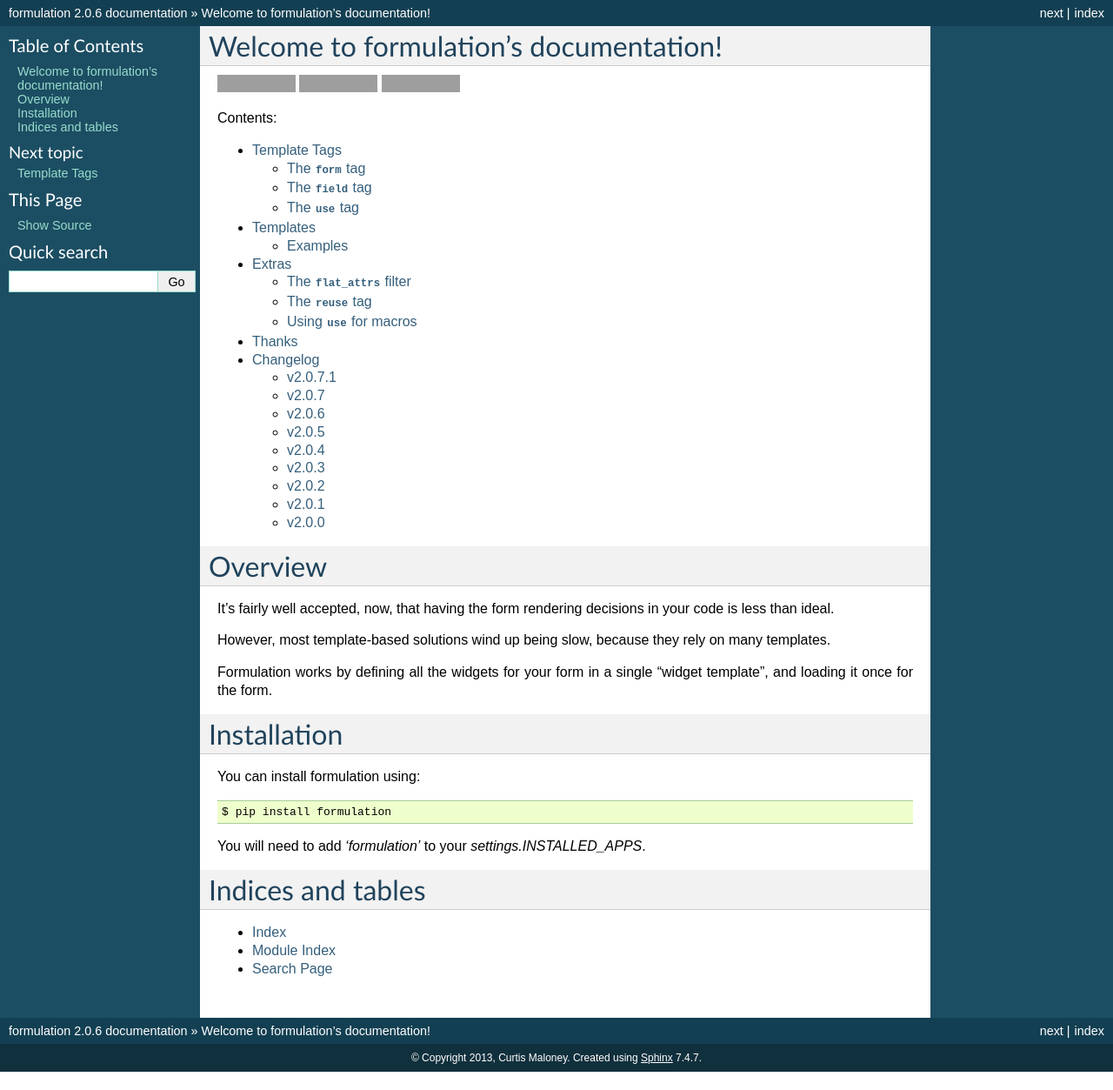
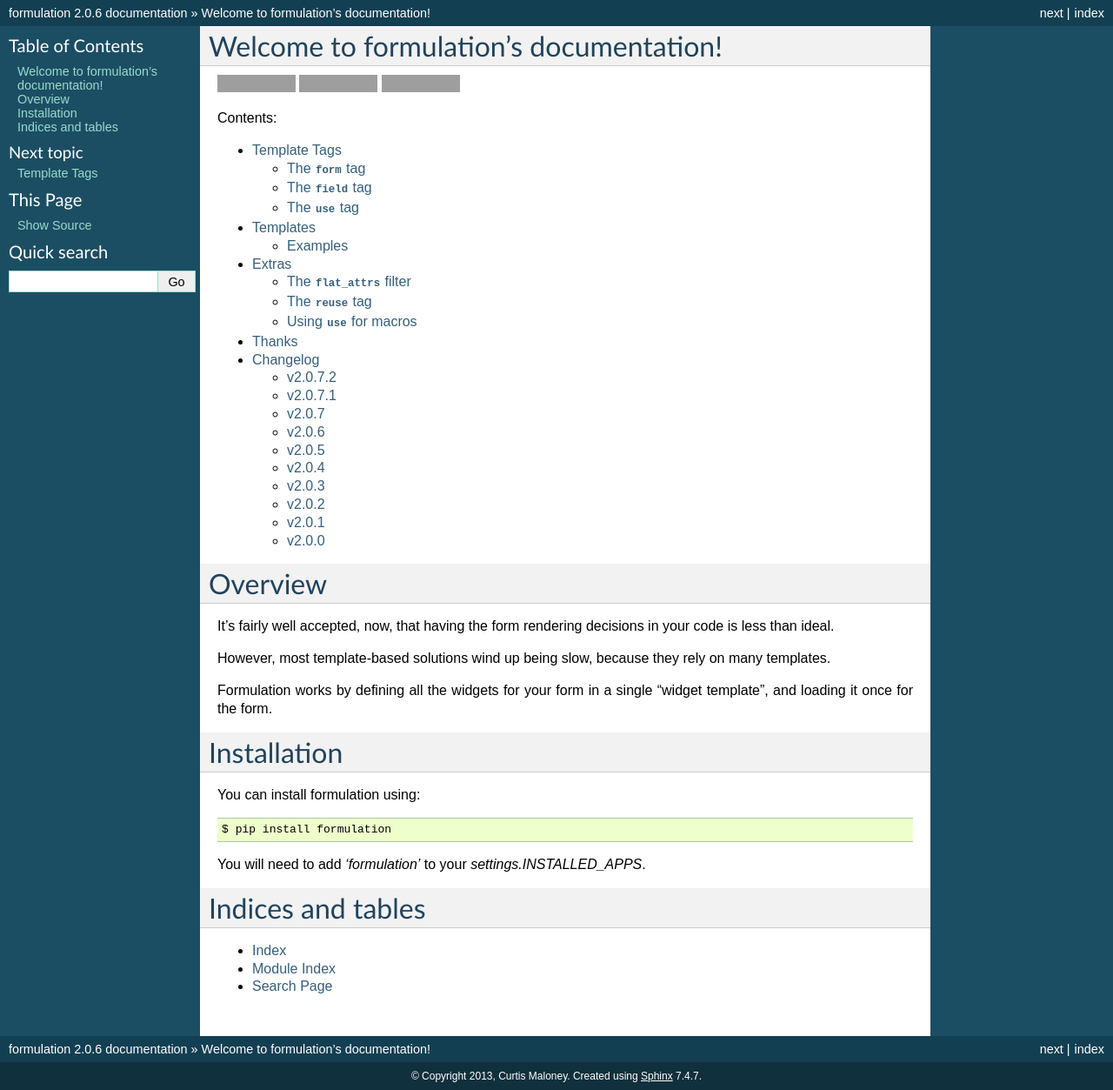
Before and after one commit to funkybob/formulation, a Sphinx documentation site: the page built from docs/index.rst, in a window 1280 px wide. Shown: the whole page at 87% size. Built offline with Sphinx 7.4.7, drawn with Linux system fonts in a browser that asks for light colours; before the commit the page ends 1232 px from its top, so only the background shows below that; grey boxes are pictures that could not be loaded.

Commit message:
Bump version to 2.0.7.2

```diff
--- a/docs/changelog.rst
+++ b/docs/changelog.rst
@@ -1,6 +1,13 @@
 =========
 Changelog
 =========
+
+v2.0.7.2
+========
+
+Enhancements:
+
++ Add py2.6 support back
 
 v2.0.7.1
 ========
--- a/setup.py
+++ b/setup.py
@@ -2,7 +2,7 @@
 
 setup(
     name='formulation',
-    version='2.0.7.1',
+    version='2.0.7.2',
     description='Django Form rendering tool',
     author='Curtis Maloney',
     author_email='curtis@tinbrain.net',
```
